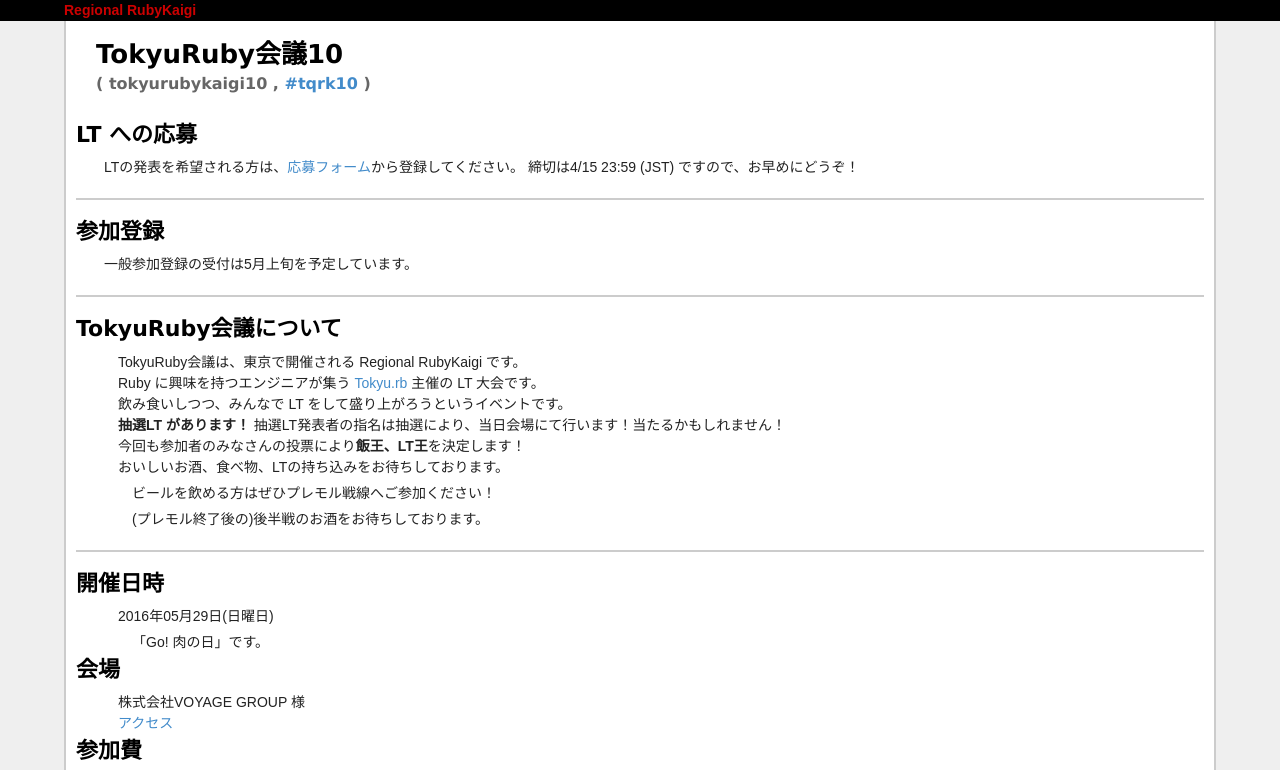
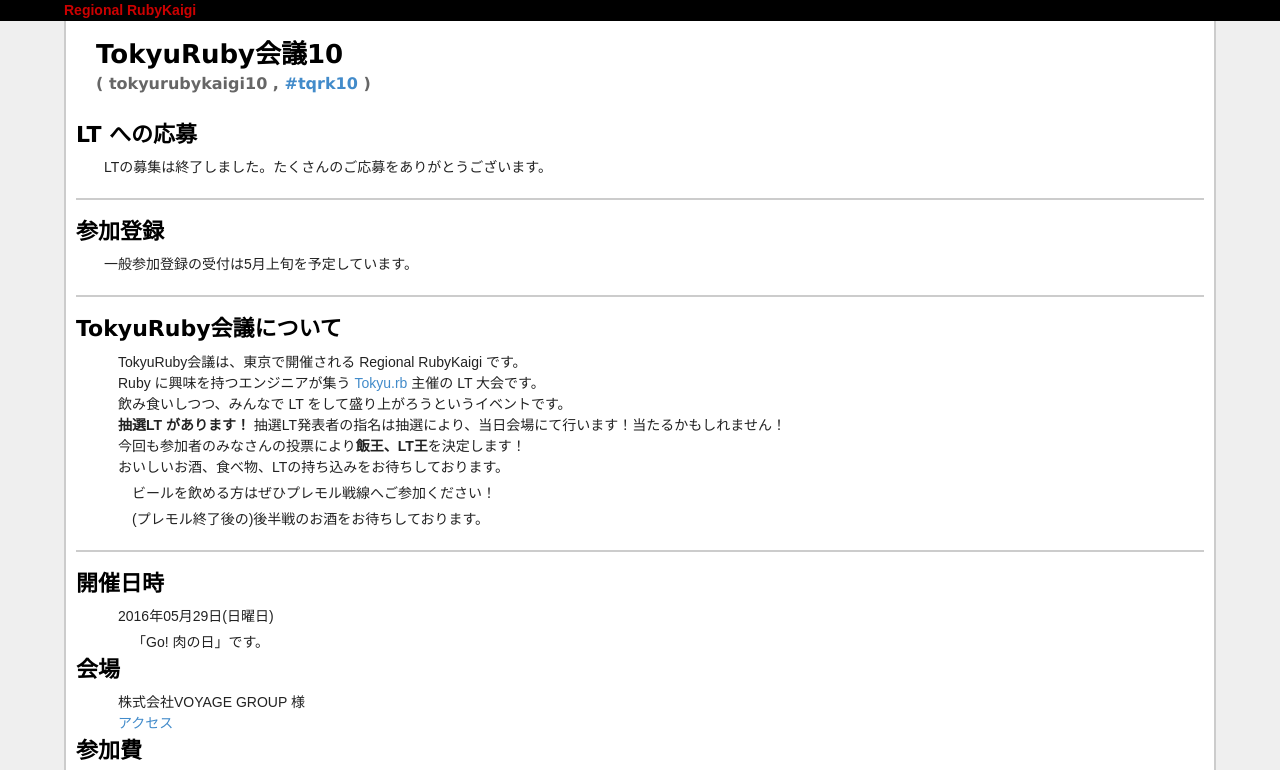
Before and after one commit to tokyurubykaigi/tokyu10, a plain HTML site: page index.html in a window 1280 px wide. Shown: the top 770 px of the page. Drawn offline with Linux system fonts and the light colour scheme.

Commit message:
Close talk application

```diff
--- a/index.html
+++ b/index.html
@@ -31,8 +31,7 @@
     </div>
     <h3>LT への応募</h3>
     <div class="registration_external">
-      LTの発表を希望される方は、<a href="http://goo.gl/forms/eqiilp0SqR">応募フォーム</a>から登録してください。
-      締切は4/15 23:59 (JST) ですので、お早めにどうぞ！
+      LTの募集は終了しました。たくさんのご応募をありがとうございます。
     </div>
     <hr>
     <h3>参加登録</h3>
```
